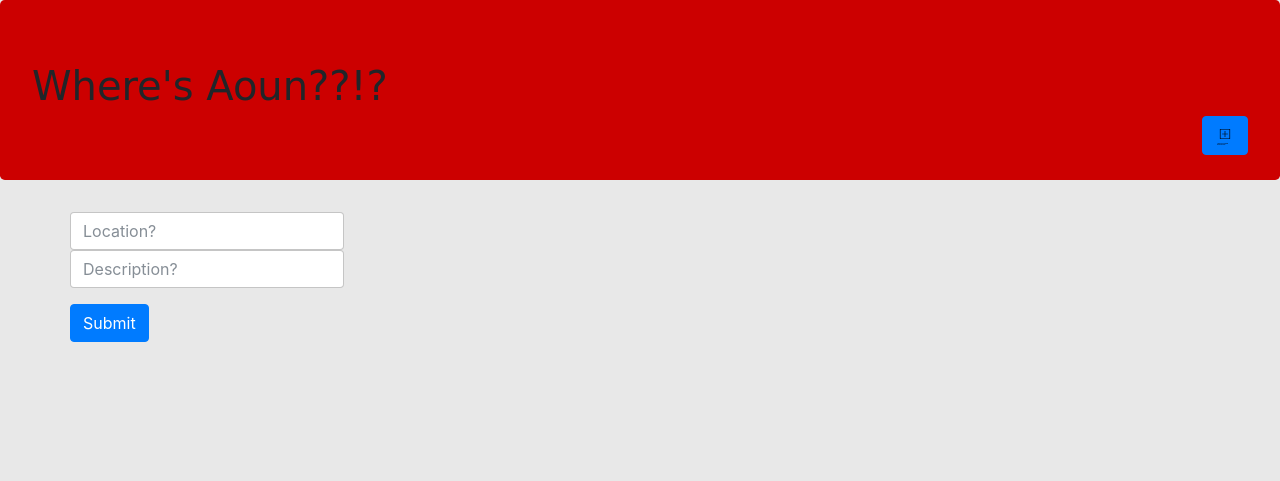
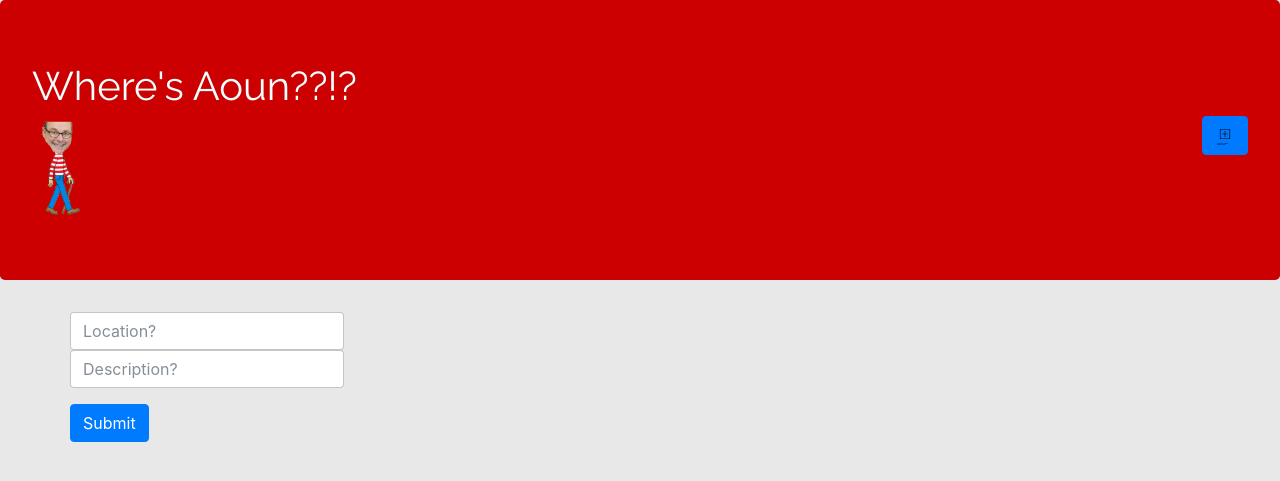
Before and after one commit to SupremeSteak1/AWildHackathonAppeared, a PHP site: page / in a window 1280 px wide. Shown: the top 481 px of the page. Run offline with PHP 8.4, Linux system fonts and the light colour scheme; data that the repository does not hold is empty; some libraries are stand-ins or nearby versions.

Commit message:
png and no comic sans (!!)

```diff
--- a/css/index.css
+++ b/css/index.css
@@ -3,8 +3,9 @@ html {
 }
 
 .jumbotron {
-	font-family: "Comic Sans MS", cursive, sans-serif;
+	font-family: "Raleway";
 	background-color: #cc0000;
+	color: azure;
 }
 
 body {
--- a/index.php
+++ b/index.php
@@ -4,6 +4,9 @@
     <!-- Required meta tags -->
     <meta charset="utf-8">
     <meta name="viewport" content="width=device-width, initial-scale=1, shrink-to-fit=no">
+
+    <link rel="stylesheet"
+          href="https://fonts.googleapis.com/css?family=Raleway">
 
     <!-- Bootstrap CSS -->
     <link rel="stylesheet" href="https://maxcdn.bootstrapcdn.com/bootstrap/4.0.0-beta/css/bootstrap.min.css" integrity="sha384-/Y6pD6FV/Vv2HJnA6t+vslU6fwYXjCFtcEpHbNJ0lyAFsXTsjBbfaDjzALeQsN6M" crossorigin="anonymous">
@@ -13,6 +16,7 @@
   <body>
   	<div class="jumbotron text-left">
     	<h1>Where's Aoun??!?</h1>
+    	<img src="AounLogo_transparent.png" height=100>
     	<a class="btn btn-primary float-right" role="button"><img src="noun_991633_cc.svg" width=20 height=20></a>
 	</div>
 
```
Also changed, not shown: AounLogo_transparent.jpg (deleted), AounLogo_transparent.png (added).
